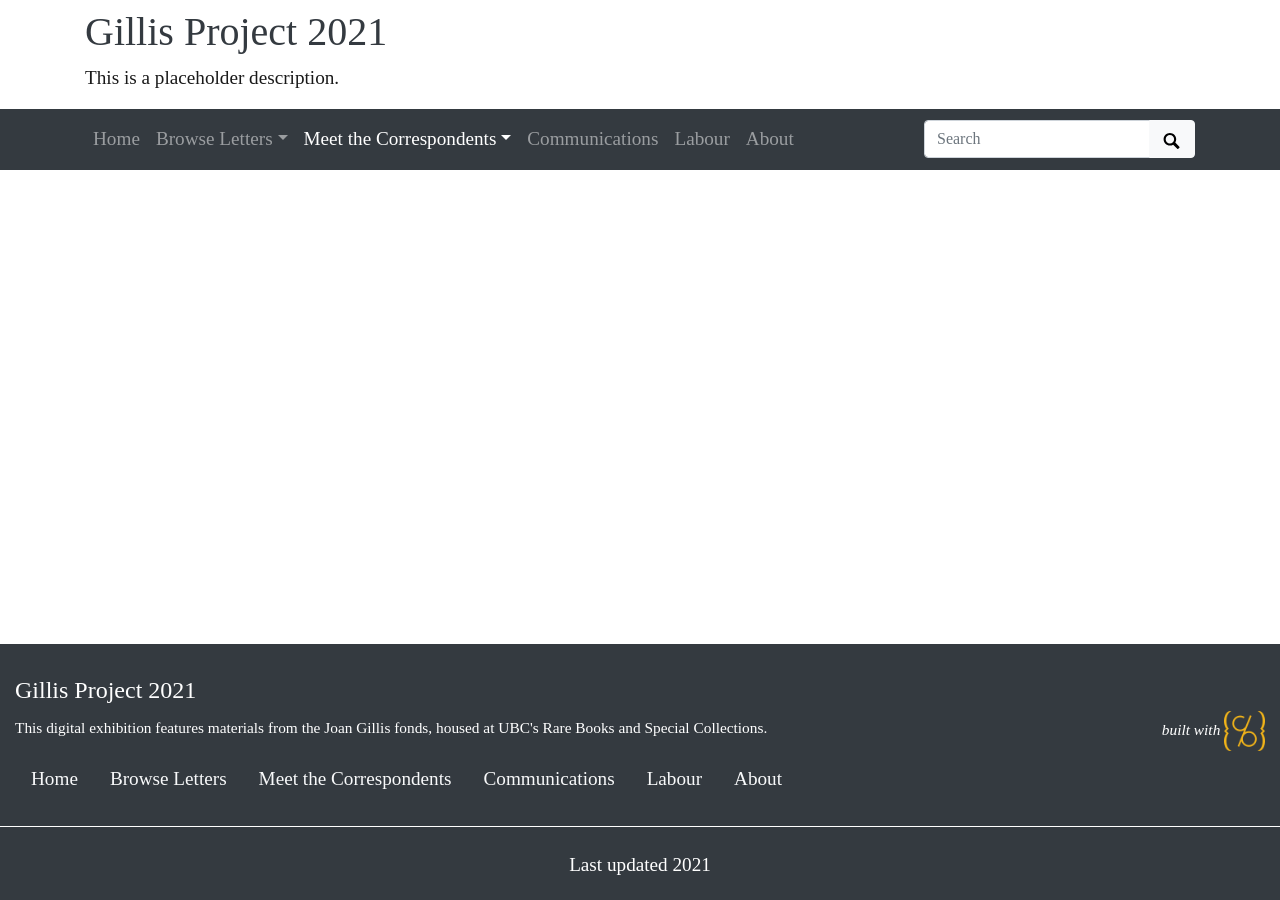
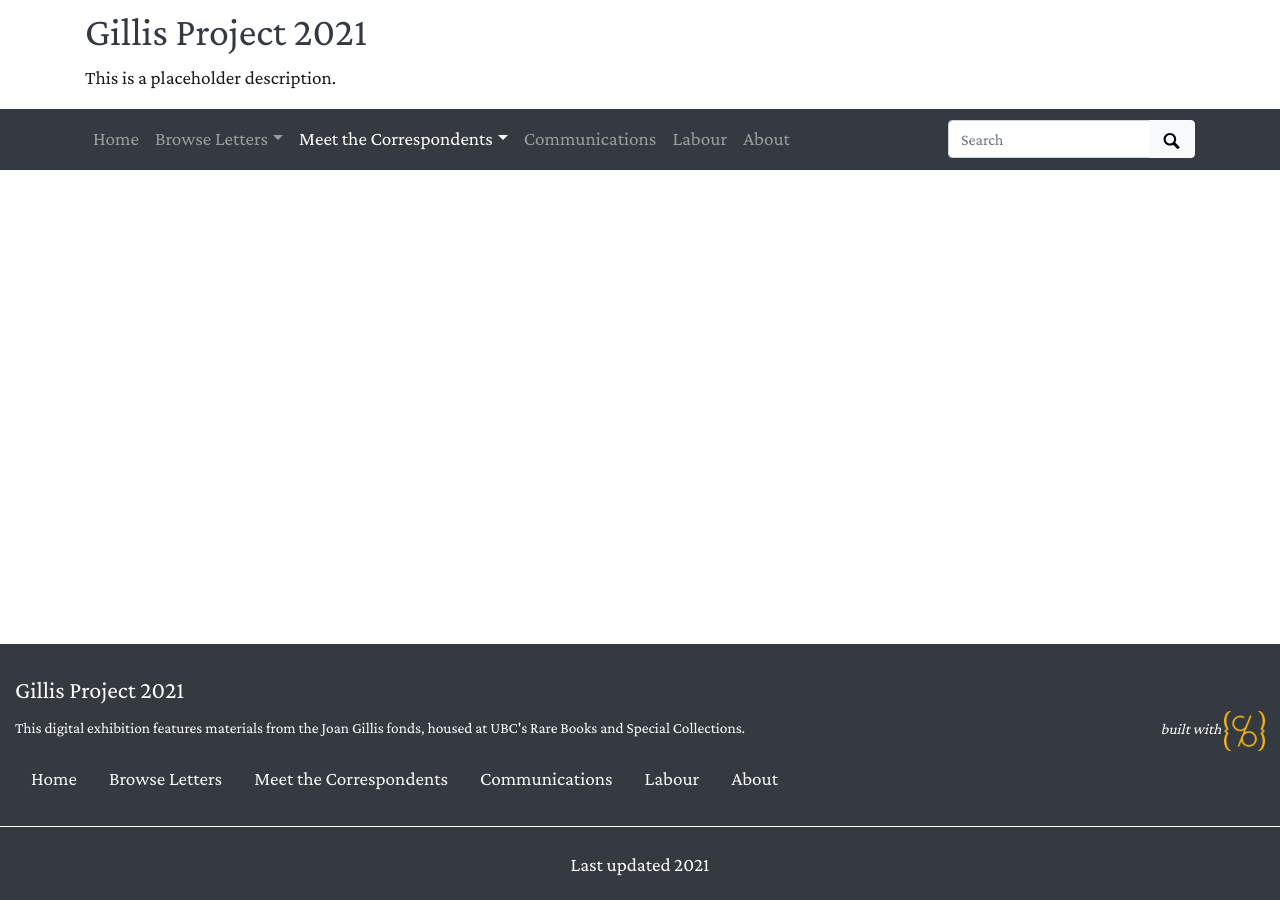
Before and after one commit to ubc-library-rbsc/gillis-2021, a Jekyll site: the page built from pages/tad.md, in a window 1280 px wide. Built offline with Jekyll 4.4.1, drawn with Linux system fonts in a browser that asks for light colours; some web fonts are replaced.

Commit message:
Update theme.yml

```diff
--- a/_data/theme.yml
+++ b/_data/theme.yml
@@ -83,5 +83,5 @@
 base-font-size: 1.2em
 text-color: "#191919"
 link-color: "#17a2b8"
-base-font-family: Unna # comment out for bootstrap defaults. e.g. Roboto
-font-cdn: <link href="https://fonts.googleapis.com/css2?family=Unna&display=swap" rel="stylesheet"> # add font stylesheet, e.g. <link href="https://fonts.googleapis.com/css?family=Roboto&display=swap" rel="stylesheet">
+base-font-family: Crimson Pro # comment out for bootstrap defaults. e.g. Roboto
+font-cdn: <link href="https://fonts.googleapis.com/css2?family=Crimson+Pro&display=swap" rel="stylesheet"> # add font stylesheet, e.g. <link href="https://fonts.googleapis.com/css?family=Roboto&display=swap" rel="stylesheet">
```
